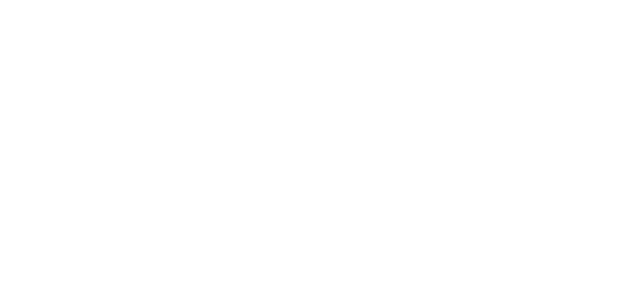
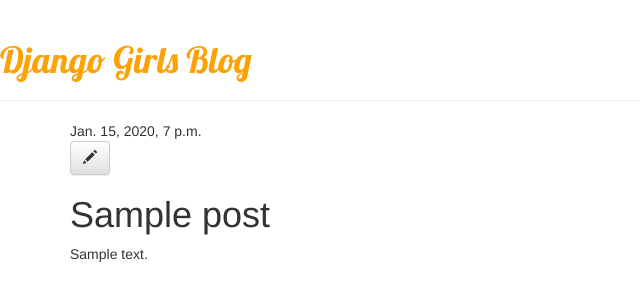
Before and after one commit to ridickle7/yappPython_example, a Django app: page /post/1/ in a window 1280 px wide. Before the commit the part shown is empty. Shown: the top 301 px of the page, without its empty margins (0-640 px from the left). Run offline with Django 3.2, Linux system fonts and the light colour scheme; tables that the repository leaves empty hold one stand-in row (values such as "Sample post"); some libraries are stand-ins or nearby versions.

Commit message:
Added views to create/edit blog post inside the site.

```diff
--- a/blog/templates/blog/base.html
+++ b/blog/templates/blog/base.html
@@ -9,6 +9,9 @@
     </head>
     <body>
     <div class="page-header">
+        {% if user.is_authenticated %}
+            <a href="{% url 'post_new' %}" class="top-menu"><span class="glyphicon glyphicon-plus"></span></a>
+        {% endif %}
         <h1><a href="/">Django Girls Blog</a></h1>
     </div>
     <div class="content container">
--- a/blog/templates/blog/post_detail.html
+++ b/blog/templates/blog/post_detail.html
@@ -5,6 +5,19 @@
     <title>Title</title>
 </head>
 <body>
+{% extends 'blog/base.html' %}
 
+{% block content %}
+<div class="post">
+    {% if post.published_date %}
+    <div class="date">
+        {{ post.published_date }}
+    </div>
+    {% endif %}
+    <a class="btn btn-default" href="{% url 'post_edit' pk=post.pk %}"><span class="glyphicon glyphicon-pencil"></span></a>
+    <h1>{{ post.title }}</h1>
+    <p>{{ post.text|linebreaksbr }}</p>
+</div>
+{% endblock %}
 </body>
 </html>
--- a/blog/urls.py
+++ b/blog/urls.py
@@ -4,6 +4,8 @@
 urlpatterns = [
     url(r'^$', views.post_list, name='post_list'),
     url(r'^post/(?P<pk>[0-9]+)/$', views.post_detail, name='post_detail'),
+    url(r'^post/new/$', views.post_new, name='post_new'),
+    url(r'^post/(?P<pk>[0-9]+)/edit/$', views.post_edit, name='post_edit'),
 ]
 
 # ^ : "시작"
--- a/blog/views.py
+++ b/blog/views.py
@@ -2,16 +2,47 @@
 from django.utils import timezone
 from .models import Post
 from django.shortcuts import render, get_object_or_404
+from .forms import PostForm
+from django.shortcuts import redirect
+
 
 
 # Create your views here.
 
 
 def post_list(request):
-        posts = Post.objects.filter(published_date__lte=timezone.now()).order_by('published_date')  #lte = 변수와 변수 사이의 >
-        return render(request, 'blog/post_list.html', {'posts': posts})
+    posts = Post.objects.filter(published_date__lte=timezone.now()).order_by('published_date')  # lte = 변수와 변수 사이의 >
+    return render(request, 'blog/post_list.html', {'posts': posts})
 
 
 def post_detail(request, pk):
-        post = get_object_or_404(Post, pk=pk)
-        return render(request, 'blog/post_detail.html', {'post': post})
+    post = get_object_or_404(Post, pk=pk)
+    return render(request, 'blog/post_detail.html', {'post': post})
+
+
+def post_new(request):
+    if request.method == "POST":
+        form = PostForm(request.POST)
+        if form.is_valid():
+            post = form.save(commit=False)
+            post.author = request.user
+            post.published_date = timezone.now()
+            post.save()
+            return redirect('post_detail', pk=post.pk)
+    else:
+        form = PostForm()
+    return render(request, 'blog/post_edit.html', {'form': form})
+
+def post_edit(request, pk):
+    post = get_object_or_404(Post, pk=pk)
+    if request.method == "POST":
+        form = PostForm(request.POST, instance=post)
+        if form.is_valid():
+            post = form.save(commit=False)
+            post.author = request.user
+            post.published_date = timezone.now()
+            post.save()
+            return redirect('post_detail', pk=post.pk)
+    else:
+        form = PostForm(instance=post)
+    return render(request, 'blog/post_edit.html', {'form': form})
```
Also changed, not shown: blog/forms.py (added, +10 -0 lines), blog/templates/blog/post_edit.html (added, +18 -0 lines).
